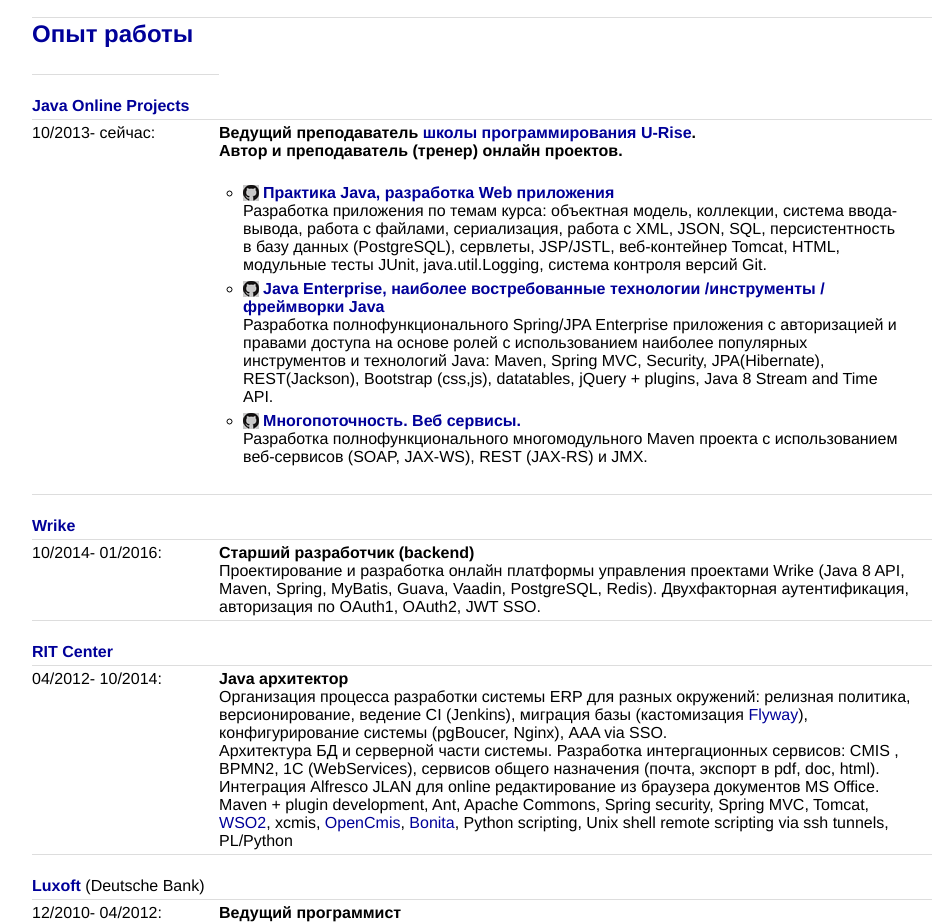
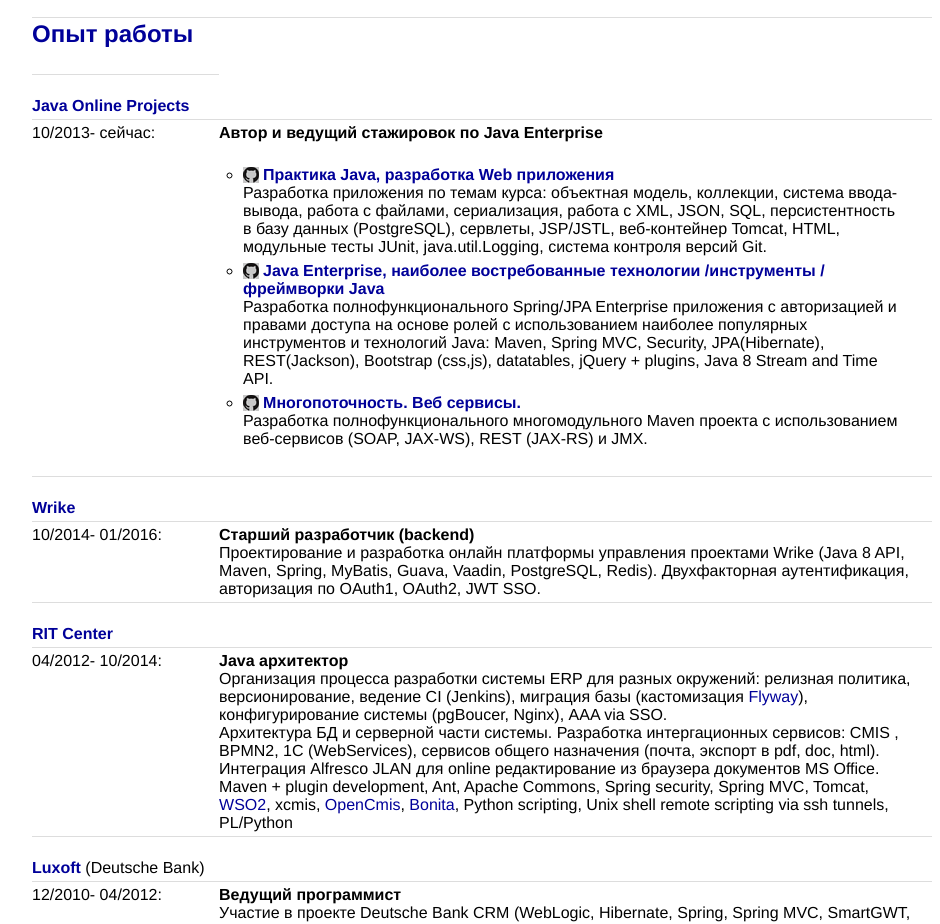
Before and after one commit to rjnz/rjnz.github.io, a plain HTML site: page index.html in a window 1280 px wide. Shown: the part 1480-2404 px from the top of the page, without its empty margins (158-1098 px from the left). Drawn offline with Linux system fonts and the light colour scheme.

Commit message:
Update index.html

```diff
--- a/index.html
+++ b/index.html
@@ -138,7 +138,7 @@
                 </tr>
                 <tr>
                     <td>10/2013- сейчас:</td>
-                    <td><strong>Ведущий преподаватель <a href="http://java.u-rise.com/">школы программирования U-Rise</a>.<br/>Автор и преподаватель (тренер) онлайн проектов.</strong>
+                    <td><strong>Автор и ведущий стажировок по Java Enterprise</strong>
                         <p>
                         <ul>
                             <li><b><a href="https://github.com/School-IT-Programm/resume-storage">Практика Java, разработка Web
```
